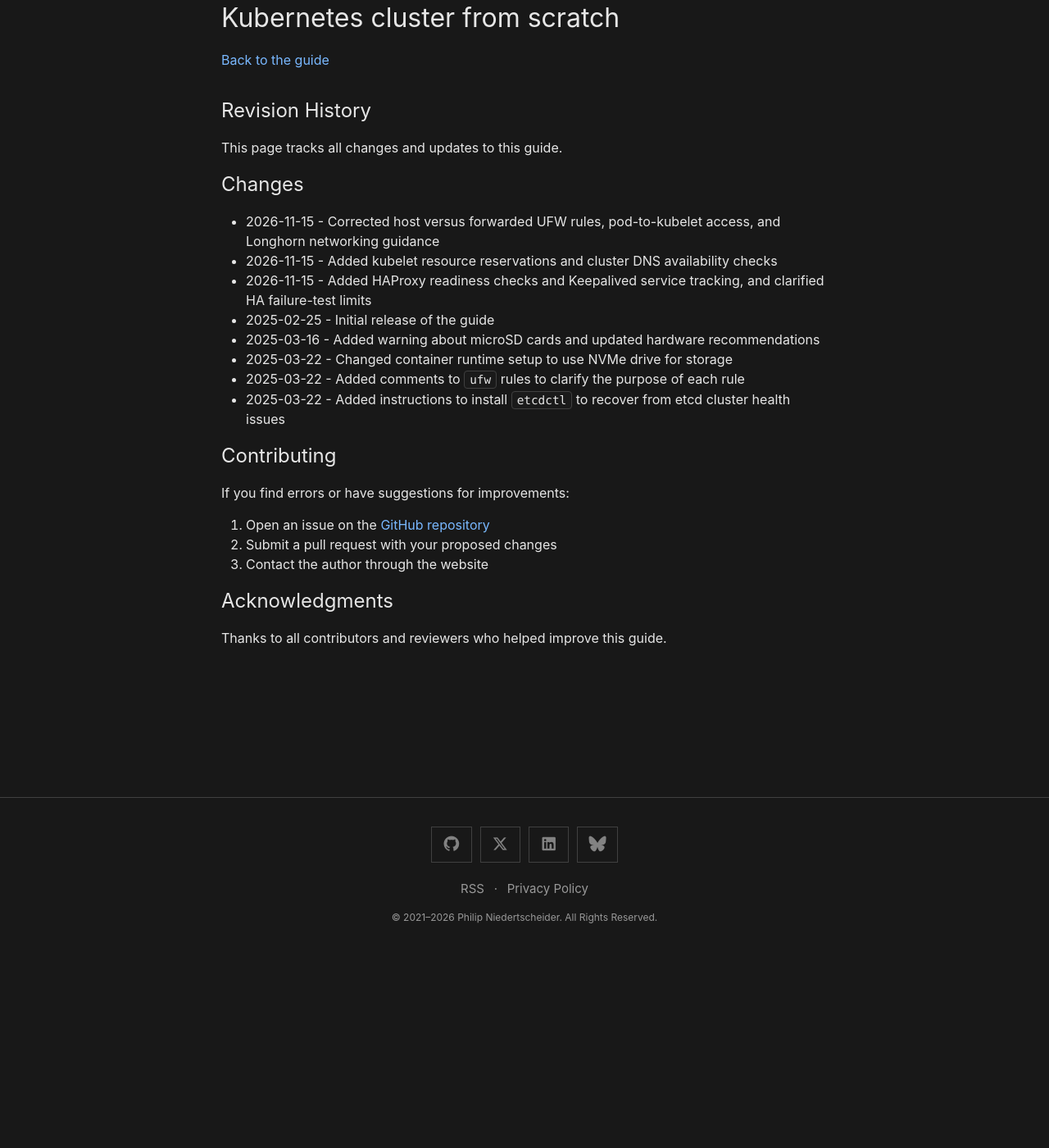
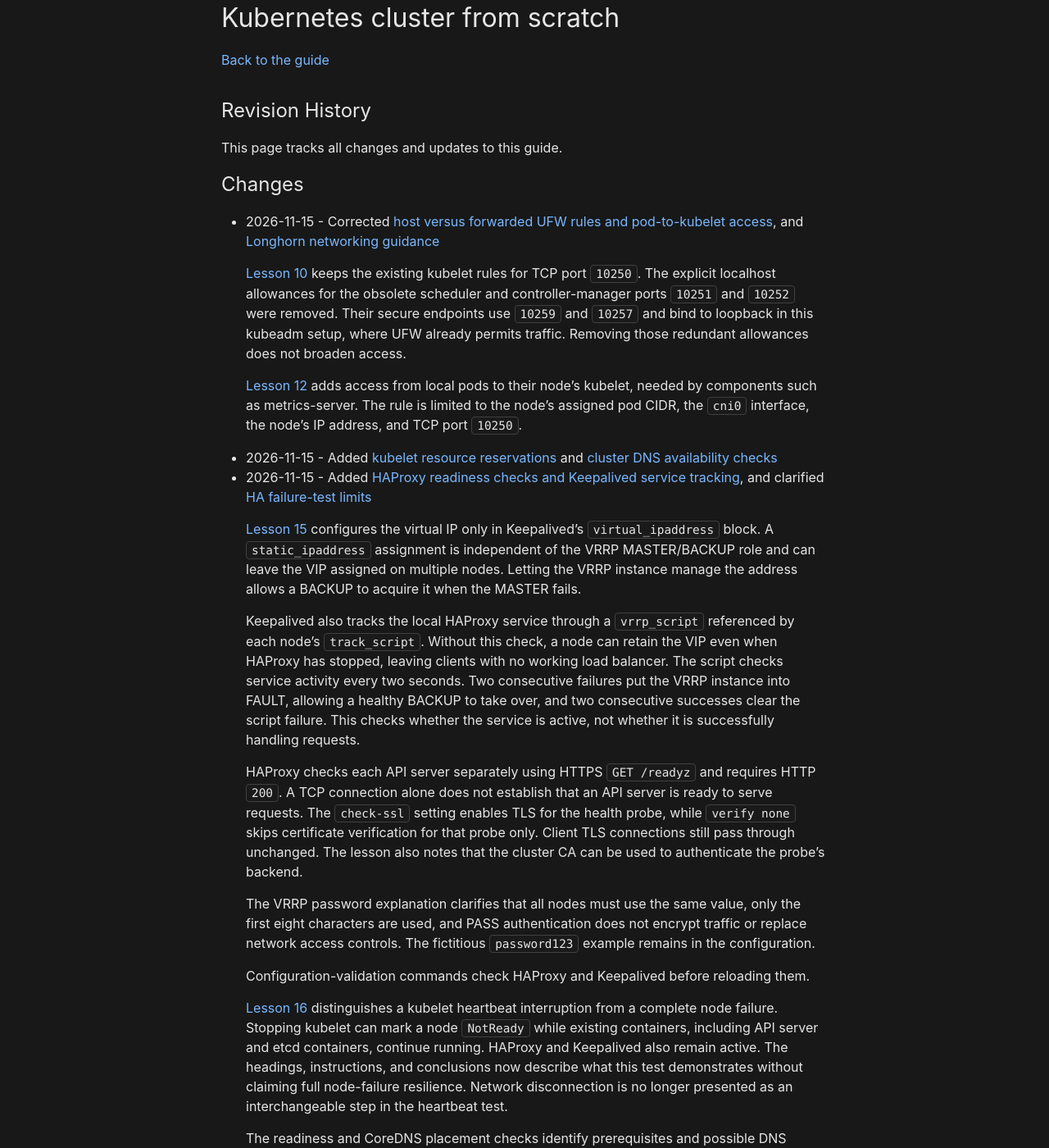
Before and after one commit to philprime/philprime.dev, a Jekyll site: the page built from guides/building-a-production-ready-kubernetes-cluster-from-scratch/revisions.md, in a window 1280 px wide and 1400 px high, scrolled down 242 px. Shown: the whole window at 82% size. Built offline with Jekyll 4.4.1, drawn with Linux system fonts in a browser that asks for light colours; some of the changed text lies outside the part shown.

Commit message:
docs(kubernetes): Clarify HA tests and explain guide revisions

```diff
--- a/guides/building-a-production-ready-kubernetes-cluster-from-scratch/revisions.md
+++ b/guides/building-a-production-ready-kubernetes-cluster-from-scratch/revisions.md
@@ -11,9 +11,58 @@ This page tracks all changes and updates to this guide.
 
 ## Changes
 
-- 2026-11-15 - Corrected host versus forwarded UFW rules, pod-to-kubelet access, and Longhorn networking guidance
-- 2026-11-15 - Added kubelet resource reservations and cluster DNS availability checks
-- 2026-11-15 - Added HAProxy readiness checks and Keepalived service tracking, and clarified HA failure-test limits
+- 2026-11-15 - Corrected [host versus forwarded UFW rules and pod-to-kubelet access](/building-a-production-ready-kubernetes-cluster-from-scratch/lesson-12), and [Longhorn networking guidance](/building-a-production-ready-kubernetes-cluster-from-scratch/lesson-17)
+
+  [Lesson 10](/building-a-production-ready-kubernetes-cluster-from-scratch/lesson-10) keeps the existing kubelet rules
+  for TCP port `10250`. The explicit localhost allowances for the obsolete
+  scheduler and controller-manager ports `10251` and `10252` were removed. Their secure endpoints use `10259` and
+  `10257` and bind to loopback in this kubeadm setup, where UFW already permits traffic. Removing those redundant
+  allowances does not broaden access.
+
+  [Lesson 12](/building-a-production-ready-kubernetes-cluster-from-scratch/lesson-12) adds access from local pods to
+  their node's kubelet, needed by components such as metrics-server. The rule
+  is limited to the node's assigned pod CIDR, the `cni0` interface, the node's IP address, and TCP port `10250`.
+
+- 2026-11-15 - Added [kubelet resource reservations](/building-a-production-ready-kubernetes-cluster-from-scratch/lesson-11) and [cluster DNS availability checks](/building-a-production-ready-kubernetes-cluster-from-scratch/lesson-16)
+- 2026-11-15 - Added [HAProxy readiness checks and Keepalived service tracking](/building-a-production-ready-kubernetes-cluster-from-scratch/lesson-15), and clarified [HA failure-test limits](/building-a-production-ready-kubernetes-cluster-from-scratch/lesson-16)
+
+  [Lesson 15](/building-a-production-ready-kubernetes-cluster-from-scratch/lesson-15) configures the virtual IP only
+  in Keepalived's `virtual_ipaddress` block. A `static_ipaddress` assignment is independent of the VRRP MASTER/BACKUP
+  role and can leave the VIP assigned on multiple nodes. Letting the VRRP instance manage the address allows a BACKUP
+  to acquire it when the MASTER fails.
+
+  Keepalived also tracks the local HAProxy service through a `vrrp_script` referenced by each node's `track_script`.
+  Without this check, a node can retain the VIP even when HAProxy has stopped, leaving clients with no working load
+  balancer. The script checks service activity every two seconds. Two consecutive failures put the VRRP instance
+  into FAULT, allowing a healthy BACKUP to take over, and two consecutive successes clear the script failure.
+  This checks whether the service is active, not whether it is successfully handling requests.
+
+  HAProxy checks each API server separately using HTTPS `GET /readyz` and requires HTTP `200`. A TCP connection alone
+  does not establish that an API server is ready to serve requests. The `check-ssl` setting enables TLS for the
+  health probe, while `verify none` skips certificate verification for that probe only. Client TLS connections still
+  pass through unchanged. The lesson also notes that the cluster CA can be used to authenticate the probe's backend.
+
+  The VRRP password explanation clarifies that all nodes must use the same value, only the first eight characters
+  are used, and PASS authentication does not encrypt traffic or replace network access controls. The fictitious
+  `password123` example remains in the configuration.
+
+  Configuration-validation commands check HAProxy and Keepalived before reloading them.
+
+  [Lesson 16](/building-a-production-ready-kubernetes-cluster-from-scratch/lesson-16) distinguishes a kubelet heartbeat
+  interruption from a complete node failure. Stopping kubelet can mark a node `NotReady` while existing containers,
+  including API server and etcd containers, continue running. HAProxy and Keepalived also remain active. The headings,
+  instructions, and conclusions now describe what this test demonstrates without claiming full node-failure resilience.
+  Network disconnection is no longer presented as an interchangeable step in the heartbeat test.
+
+  The readiness and CoreDNS placement checks identify prerequisites and possible DNS availability risks; they do not
+  test DNS failover. The precautions call for healthy control-plane and etcd members, a current etcd snapshot,
+  recovery access, and testing one node at a time. A three-member etcd cluster needs two available members for quorum.
+
+  A separate load-balancer test stops HAProxy on the actual VIP owner to exercise Keepalived's service tracking.
+  API requests from another healthy node use the VIP, allowing the reader to check that a BACKUP acquires the address
+  and requests recover. Services are restored and cluster health checked between tests so that failures remain isolated.
+  This tests load-balancer service failover, not the loss of an entire control-plane node.
+
 - 2025-02-25 - Initial release of the guide
 - 2025-03-16 - Added warning about microSD cards and updated hardware recommendations
 - 2025-03-22 - Changed container runtime setup to use NVMe drive for storage
```
Also changed, not shown: guides/building-a-production-ready-kubernetes-cluster-from-scratch/lesson-15.md (+1 -2 lines), guides/building-a-production-ready-kubernetes-cluster-from-scratch/lesson-16.md (+12 -16 lines).
